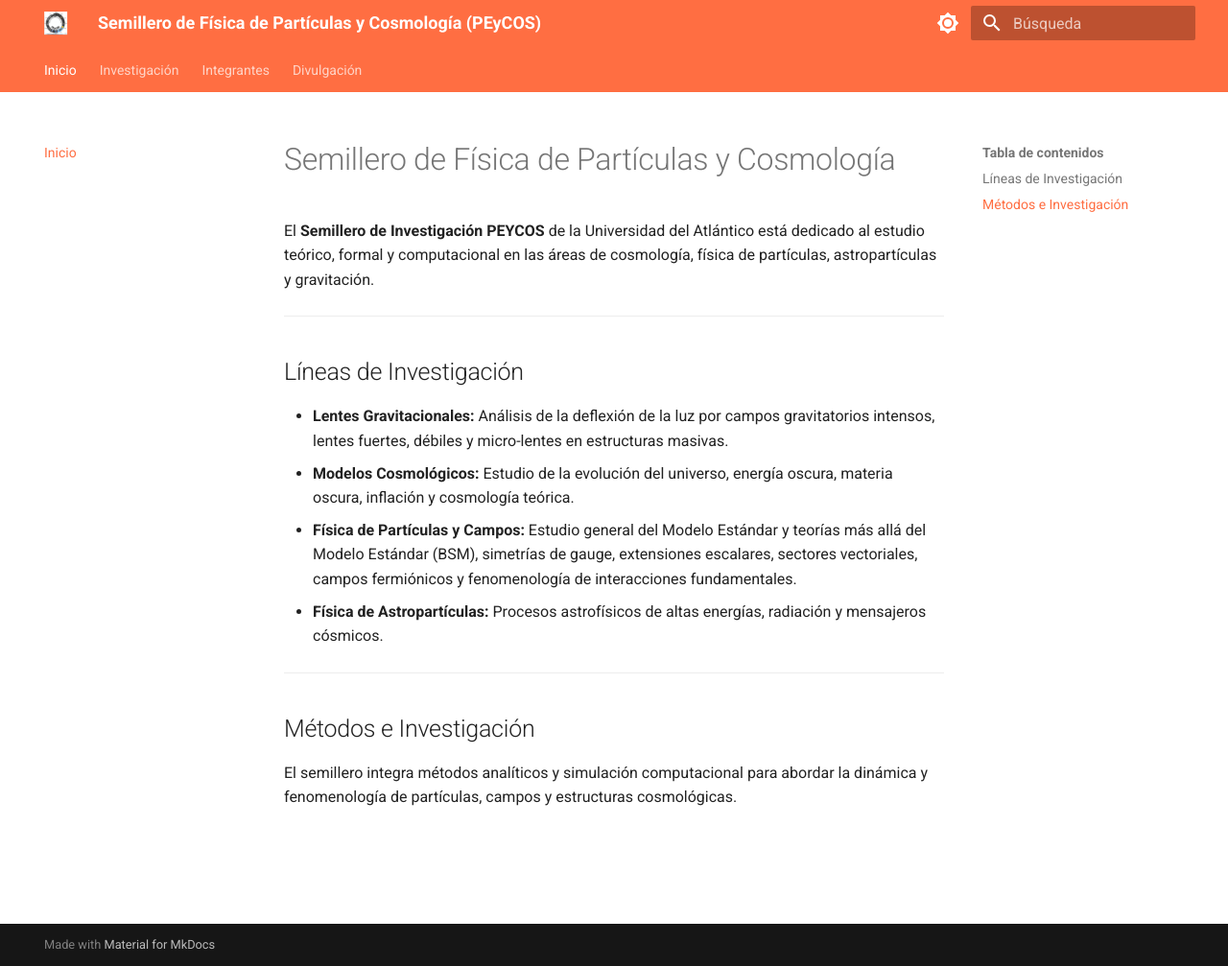
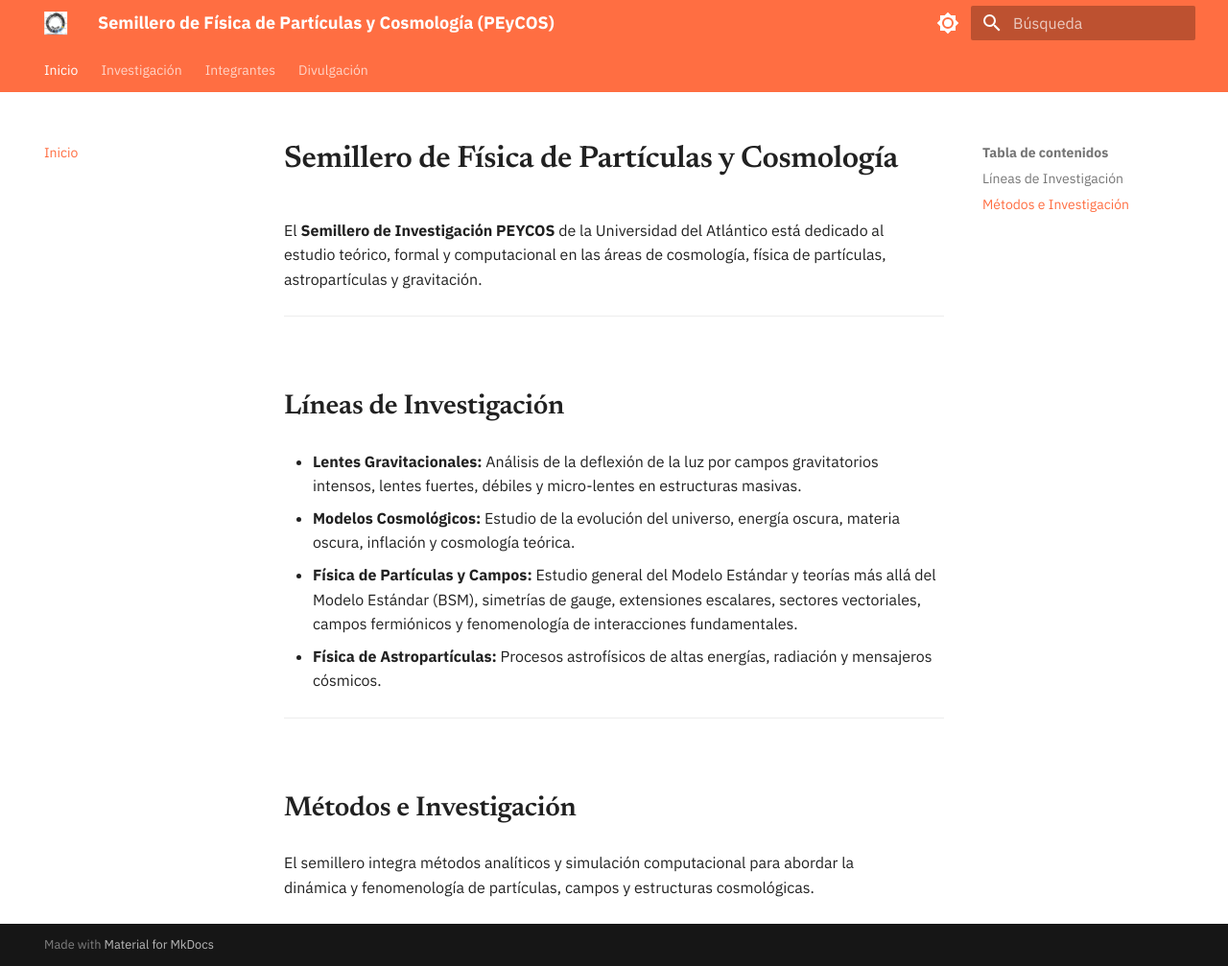
Before and after one commit to PEyCOS/PEyCOS.github.io, an MkDocs documentation site: the page built from docs/index.md, in a window 1280 px wide and 1007 px high. Shown: the whole window at 96% size. Built offline with MkDocs 1.6.1 and Material for MkDocs 9.7.7, drawn with Linux system fonts in a browser that asks for light colours.

Commit message:
Actualizacion de titulo y estilos personalizados

```diff
--- /dev/null
+++ b/docs/stylesheets/extra.css
@@ -0,0 +1,117 @@
+@import url("https://fonts.googleapis.com/css2?family=Newsreader:opsz,wght@6..72,500;6..72,600&display=swap");
+
+:root {
+  --peycos-heading: "Newsreader", Georgia, serif;
+}
+
+/* Titulares en serif; el cuerpo conserva la tipografía sans del tema */
+.md-typeset h1,
+.md-typeset h2,
+.md-typeset h3 {
+  font-family: var(--peycos-heading);
+  font-weight: 600;
+  letter-spacing: -0.01em;
+  color: var(--md-default-fg-color);
+}
+
+.md-typeset h2 {
+  font-size: 1.8em;
+  margin: 2.6em 0 0.8em;
+}
+
+.md-typeset p {
+  max-width: 68ch;
+}
+
+/* Portada */
+.hero {
+  display: grid;
+  gap: 2rem;
+  align-items: center;
+  padding: 1.5rem 0 0.5rem;
+}
+
+@media (min-width: 60em) {
+  .hero {
+    grid-template-columns: 1.15fr 0.85fr;
+    padding: 3.5rem 0 1.5rem;
+  }
+}
+
+.md-typeset .hero h1 {
+  font-size: clamp(2.1rem, 4.6vw, 3.4rem);
+  line-height: 1.08;
+  margin: 0 0 1rem;
+}
+
+.hero__text p {
+  font-size: 1.05rem;
+  line-height: 1.7;
+  color: var(--md-default-fg-color--light);
+  max-width: 52ch;
+}
+
+.hero__text .md-button {
+  margin: 0.6rem 0.4rem 0 0;
+}
+
+/* Ilustración: anillo de Einstein */
+.hero__figure {
+  color: var(--md-primary-fg-color);
+  justify-self: center;
+  width: 100%;
+  max-width: 380px;
+}
+
+.lens {
+  display: block;
+  width: 100%;
+  height: auto;
+}
+
+.lens__lensed {
+  stroke: var(--md-accent-fg-color);
+}
+
+.lens__ring {
+  transform-box: fill-box;
+  transform-origin: center;
+  animation: lens-drift 140s linear infinite;
+}
+
+@keyframes lens-drift {
+  to {
+    transform: rotate(360deg);
+  }
+}
+
+@media (prefers-reduced-motion: reduce) {
+  .lens__ring {
+    animation: none;
+  }
+}
+
+/* Tarjetas de líneas de investigación */
+.md-typeset .grid.cards > ul > li {
+  border: 0.05rem solid var(--md-default-fg-color--lightest);
+  border-left: 0.22rem solid var(--md-primary-fg-color);
+  border-radius: 0.2rem;
+  box-shadow: none;
+}
+
+.md-typeset .grid.cards > ul > li:hover {
+  border-color: var(--md-primary-fg-color);
+  box-shadow: none;
+}
+
+.md-typeset .grid.cards > ul > li > p:first-child strong {
+  font-family: var(--peycos-heading);
+  font-size: 1.15em;
+}
+
+/* Cierre de la portada */
+.peycos-links {
+  margin-top: 2.6rem;
+  padding-top: 1.2rem;
+  border-top: 0.05rem solid var(--md-default-fg-color--lightest);
+}
--- a/mkdocs.yml
+++ b/mkdocs.yml
@@ -1,12 +1,15 @@
 site_name: Semillero de Física de Partículas y Cosmología (PEyCOS)
-site_url: https://peycos137-hash.github.io/
-site_description: Semillero de Investigación en Física de Altas Energías y Óptica - Universidad del Atlántico
+site_url: https://peycos.github.io/
+site_description: Semillero de Investigación en Física de Partículas, Cosmología, Astropartículas y Gravitación - Universidad del Atlántico
 
 theme:
   name: material
   language: es
   logo: assets/logo.jpeg
   favicon: assets/logo.jpeg
+  font:
+    text: IBM Plex Sans
+    code: IBM Plex Mono
   palette:
     - media: "(prefers-color-scheme: light)"
       scheme: default
@@ -29,24 +32,24 @@
     - search.suggest
     - search.highlight
     - content.code.copy
-  features:
-    - navigation.tabs
-    - navigation.sections
-    - navigation.top
-    - search.suggest
-    - search.highlight
-    - content.code.copy
 
 markdown_extensions:
+  - attr_list
+  - md_in_html
+  - admonition
+  - pymdownx.details
+  - pymdownx.superfences
   - pymdownx.arithmatex:
       generic: true
-  - pymdownx.superfences
-  - pymdownx.details
-  - admonition
+  - pymdownx.emoji:
+      emoji_index: !!python/name:material.extensions.emoji.twemoji
+      emoji_generator: !!python/name:material.extensions.emoji.to_svg
+
+extra_css:
+  - stylesheets/extra.css
 
 extra_javascript:
   - javascripts/mathjax.js
-  - https://polyfill.io/v3/polyfill.min.js?features=es6
   - https://cdn.jsdelivr.net/npm/mathjax@3/es5/tex-mml-chtml.js
 
 nav:
```
Also changed, not shown: site/404.html, site/index.html, site/integrantes/index.html, site/investigacion/index.html, site/outreach/index.html, site/search/search_index.json.
